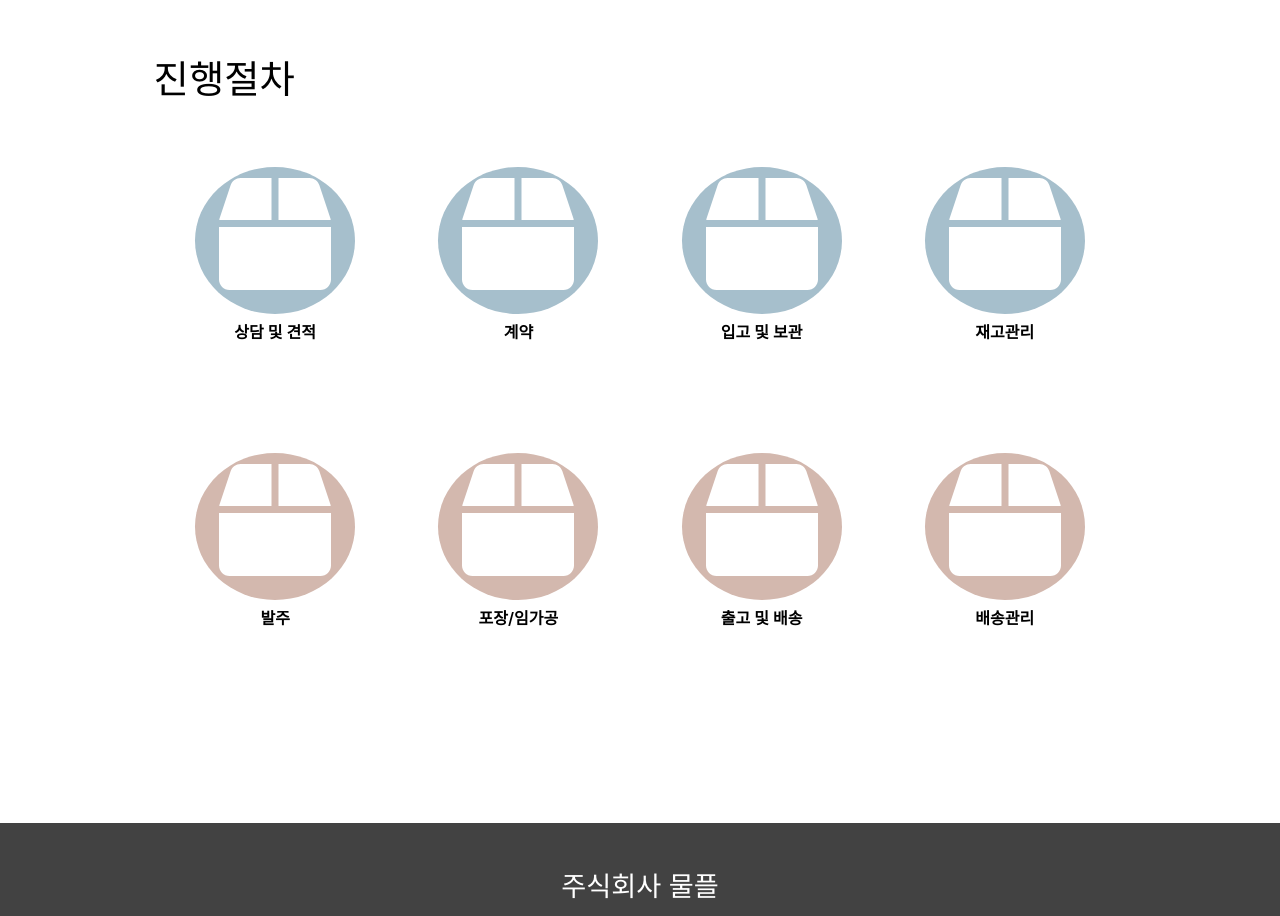
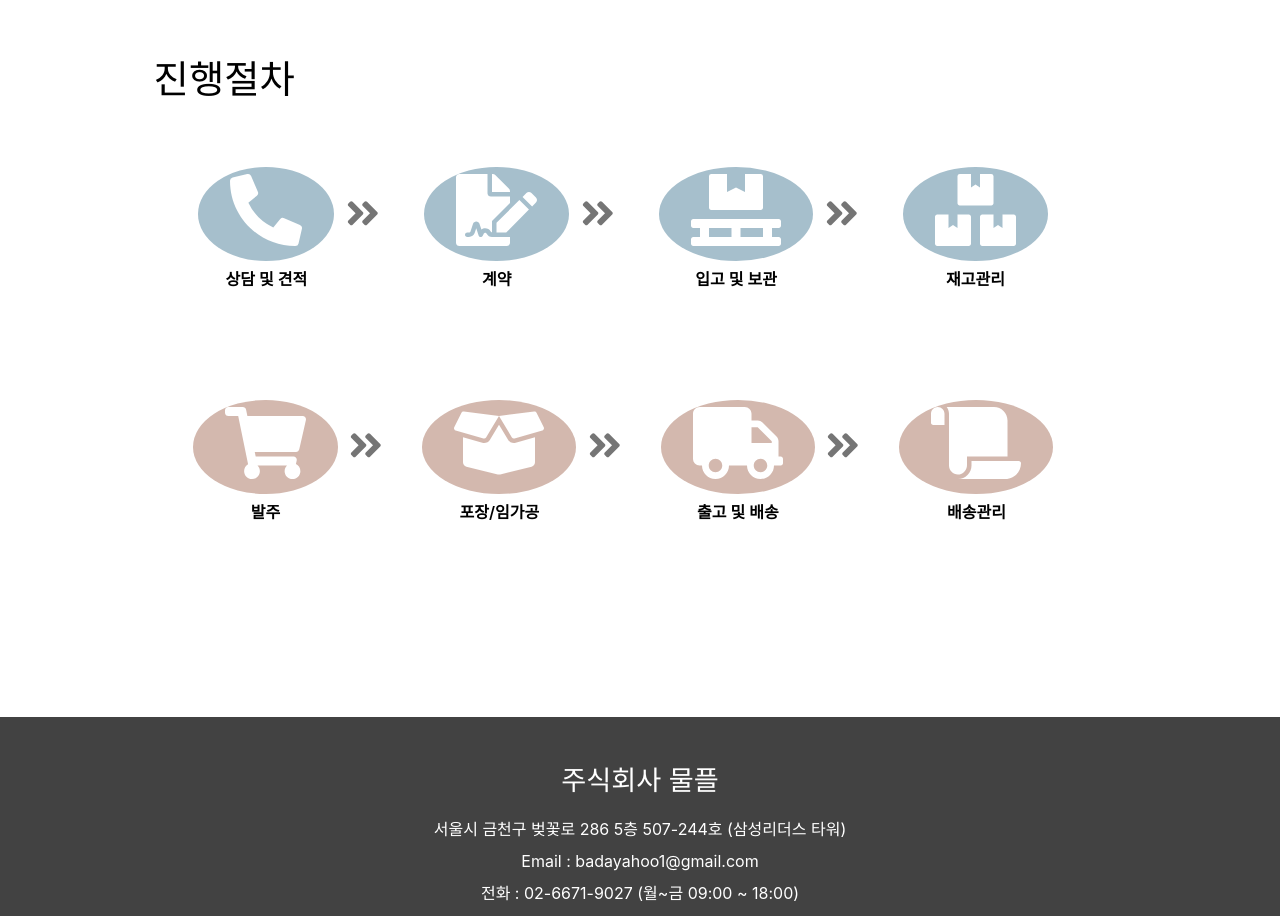
Before and after one commit to eagles-dream/mulplz, a React (Create React App) app: page / in a window 1280 px wide. Shown: the part 2620-3536 px from the top of the page. Built offline with nearby package versions, Linux system fonts and the light colour scheme.

Commit message:
process, arrow

```diff
--- a/src/component/data/data.jsx
+++ b/src/component/data/data.jsx
@@ -41,11 +41,19 @@ export const data = {
     title2: '계약',
     title3: '입고 및 보관',
     title4: '재고관리',
+    icon1: 'fas fa-phone-alt',
+    icon2: 'fas fa-file-signature',
+    icon3: 'fas fa-pallet',
+    icon4: 'fas fa-boxes',
   },
   process2: {
     title1: '발주',
     title2: '포장/임가공',
     title3: '출고 및 배송',
     title4: '배송관리',
+    icon1: 'fas fa-shopping-cart',
+    icon2: 'fas fa-box-open',
+    icon3: 'fas fa-truck',
+    icon4: 'fas fa-scroll',
   },
 }
--- a/src/component/process/process.jsx
+++ b/src/component/process/process.jsx
@@ -8,40 +8,64 @@ const Process = () => {
       <div className={styles.title}>진행절차</div>
       <div className={styles.container}>
         <div className={styles.article}>
+          <div className={styles.arrow_box}>
             <span className={styles.card}>
-            <span className={styles.icon1}><i className="fas fa-box"></i></span>
+              <span className={styles.icon1}><i className={data.process1.icon1}></i></span>
               <p>{data.process1.title1}</p>
             </span>
+            <span className={styles.arrow}><i className="fas fa-angle-double-right"></i></span>
+          </div>
+          <div className={styles.arrow_box}>
             <span className={styles.card}>
-            <span className={styles.icon1}><i className="fas fa-box"></i></span>
+              <span className={styles.icon1}><i className={data.process1.icon2}></i></span>
               <p>{data.process1.title2}</p>
             </span>
+            <span className={styles.arrow}><i className="fas fa-angle-double-right"></i></span>
+          </div>
+          <div className={styles.arrow_box}>
             <span className={styles.card}>
-            <span className={styles.icon1}><i className="fas fa-box"></i></span>
+              <span className={styles.icon1}><i className={data.process1.icon3}></i></span>
               <p>{data.process1.title3}</p>
             </span>
+            <span className={styles.arrow}><i className="fas fa-angle-double-right"></i></span>
+          </div>
+          <div className={styles.arrow_box}>
             <span className={styles.card}>
-            <span className={styles.icon1}><i className="fas fa-box"></i></span>
+              <span className={styles.icon1}><i className={data.process1.icon4}></i></span>
               <p>{data.process1.title4}</p>
             </span>
+            <span className={styles.arrow1}><i className="fas fa-angle-double-right"></i></span>
+          </div>
         </div>
         <div className={styles.article}>
+          <div className={styles.arrow_box}>
             <span className={styles.card}>
-            <span className={styles.icon2}><i className="fas fa-box"></i></span>
+              <span className={styles.icon2}><i className={data.process2.icon1}></i></span>
               <p>{data.process2.title1}</p>
             </span>
+            <span className={styles.arrow}><i className="fas fa-angle-double-right"></i></span>
+          </div>
+          <div className={styles.arrow_box}>
             <span className={styles.card}>
-            <span className={styles.icon2}><i className="fas fa-box"></i></span>
+              <span className={styles.icon2}><i className={data.process2.icon2}></i></span>
               <p>{data.process2.title2}</p>
             </span>
+            <span className={styles.arrow}><i className="fas fa-angle-double-right"></i></span>
+          </div>
+          <div className={styles.arrow_box}>
             <span className={styles.card}>
-            <span className={styles.icon2}><i className="fas fa-box"></i></span>
+              <span className={styles.icon2}><i className={data.process2.icon3}></i></span>
               <p>{data.process2.title3}</p>
             </span>
+            <span className={styles.arrow}><i className="fas fa-angle-double-right"></i></span>
+          </div>
+          <div className={styles.arrow_box}>
             <span className={styles.card}>
-            <span className={styles.icon2}><i className="fas fa-box"></i></span>
+              <span className={styles.icon2}><i className={data.process2.icon4}></i></span>
               <p>{data.process2.title4}</p>
             </span>
+            <span className={styles.arrow1}><i className="fas fa-angle-double-right"></i></span>
+          </div>
         </div>
       </div>
     </div>
--- a/src/component/process/process.module.css
+++ b/src/component/process/process.module.css
@@ -12,7 +12,8 @@
 
 .article {
   display: flex;
-  justify-content: space-around;
+  justify-content: space-evenly;
+  align-items: center;
   padding: 0.8em 0;
 }
 
@@ -24,6 +25,31 @@
   font-size: 1rem;
 }
 
+.arrow_box {
+  display: flex;
+}
+
+.arrow {
+  padding-top: 0.6em;
+  padding-left: 0.3em;
+  color: var(--icon-color);
+  animation: move 3s infinite;
+  animation-delay: 500ms;
+}
+
+.arrow1 {
+  color: var(--text-color);
+}
+
+@keyframes move {
+  0% {
+    transform: translateX(0);
+  }
+  100% {
+    transform: translateX(2em);
+  }
+}
+
 .card p {
   margin-top: 0.3rem;
   font-weight: 600;
@@ -31,9 +57,9 @@
 
 .icon1,
 .icon2 {
-  font-size: 7rem;
+  font-size: 4.5rem;
   border-radius: 50%;
-  padding: 0 1.5rem 0.1em 1.5rem;
+  padding: 0 2rem 0.1em 2rem;
   color: var(--text-color);
 }
 
@@ -59,4 +85,20 @@
     display: flex;
     flex-direction: column;
   }
+
+  .arrow,
+  .arrow1 {
+    display: none;
+  }
 }
+
+@media screen and (max-width: 1450px) {
+  @keyframes move {
+    0% {
+      transform: translateX(0);
+    }
+    100% {
+      transform: translateX(0.8em);
+    }
+  }
+}
```
Lines whose indentation alone changed are shown as unchanged.
